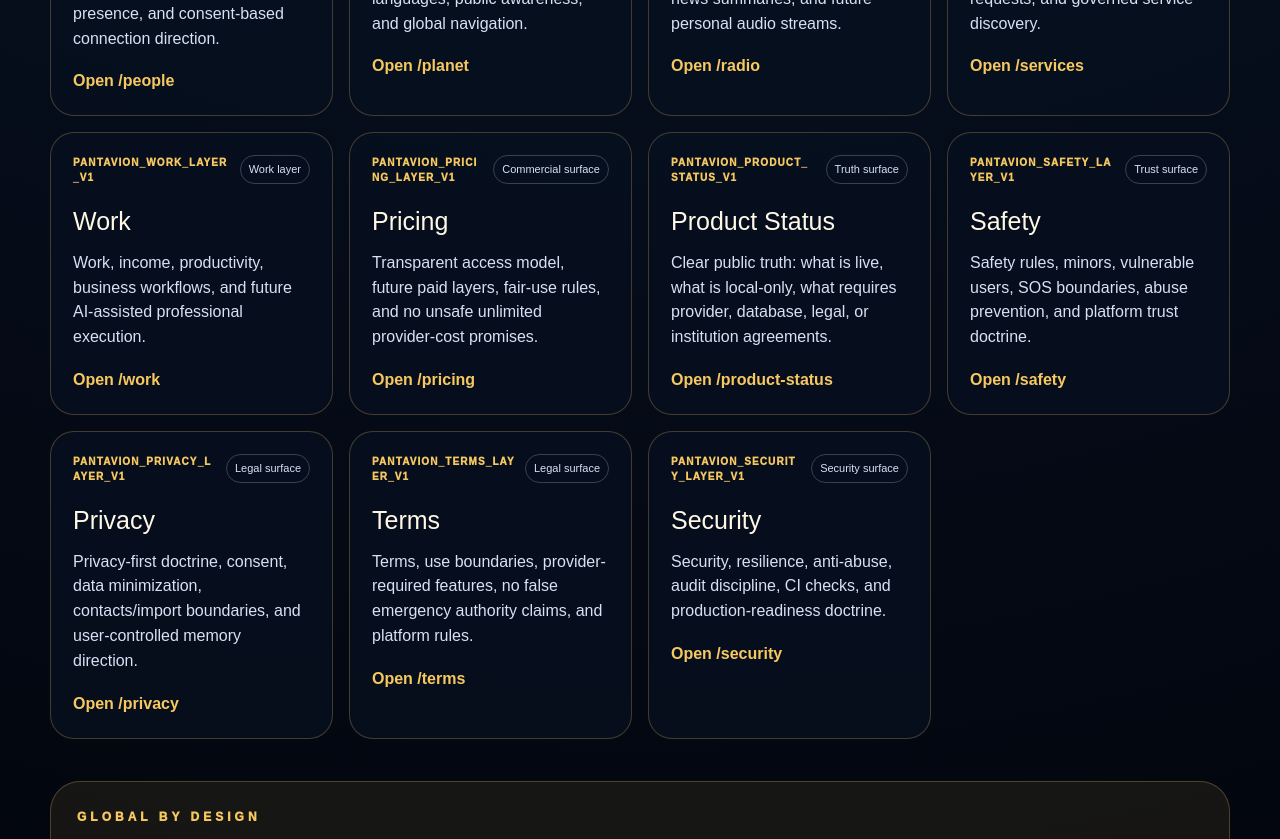
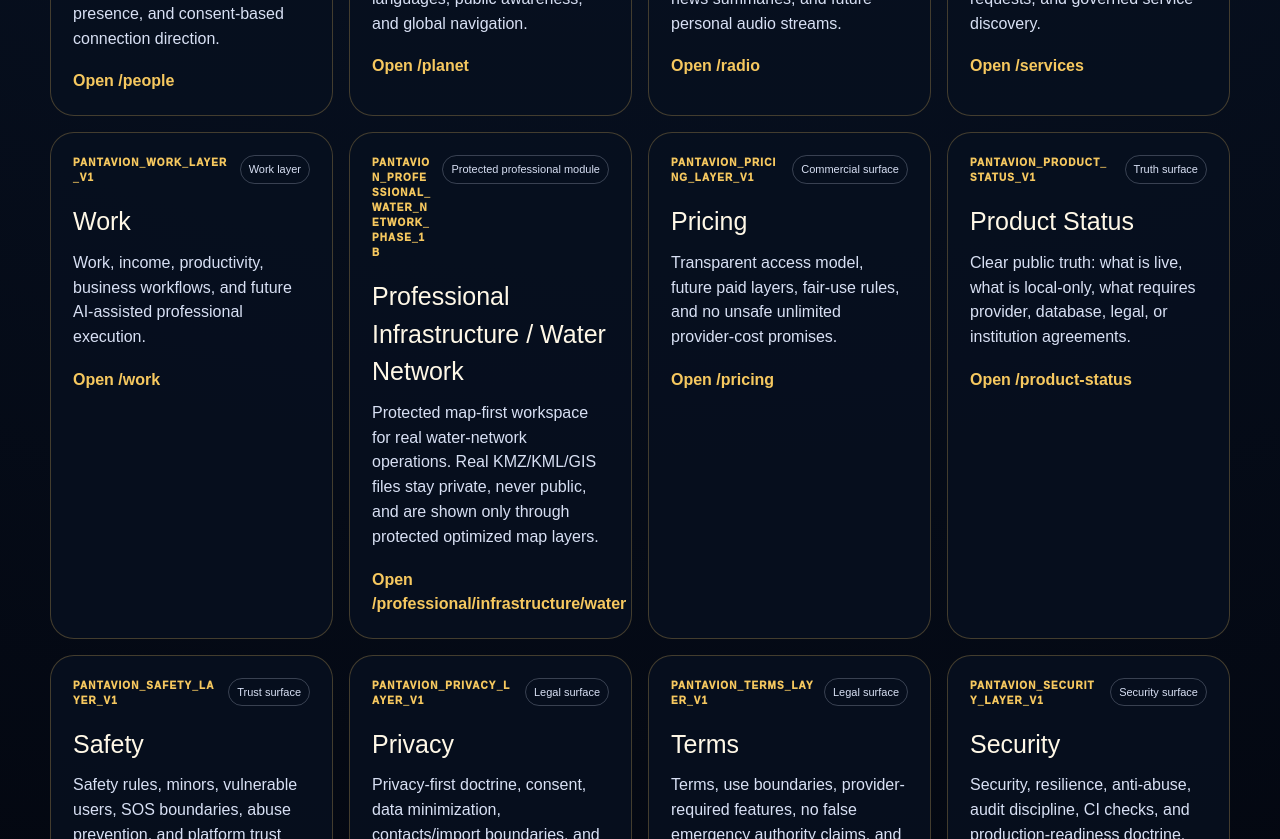
Before and after one commit to pandaconnect1/pantavion-planet, a Next.js app: page / in a window 1280 px wide. Shown: the part 1380-2219 px from the top of the page. Built offline with nearby package versions, Linux system fonts and the light colour scheme; no server answers.

Commit message:
feat(infrastructure): expose water network entry

```diff
--- a/app/page.tsx
+++ b/app/page.tsx
@@ -3,6 +3,10 @@ import type { CSSProperties } from "react";
 
 const primaryActions = [
   {
+    label: "Water Network",
+    href: "/professional/infrastructure/water",
+    tone: "blue",
+  },  {
     label: "Open Universal Interpreter",
     href: "/translate",
     tone: "gold",
@@ -82,6 +86,13 @@ const publicModules = [
     status: "Work layer",
     marker: "PANTAVION_WORK_LAYER_V1",
     text: "Work, income, productivity, business workflows, and future AI-assisted professional execution.",
+  },
+  {
+    title: "Professional Infrastructure / Water Network",
+    href: "/professional/infrastructure/water",
+    status: "Protected professional module",
+    marker: "PANTAVION_PROFESSIONAL_WATER_NETWORK_PHASE_1B",
+    text: "Protected map-first workspace for real water-network operations. Real KMZ/KML/GIS files stay private, never public, and are shown only through protected optimized map layers.",
   },
   {
     title: "Pricing",
```
